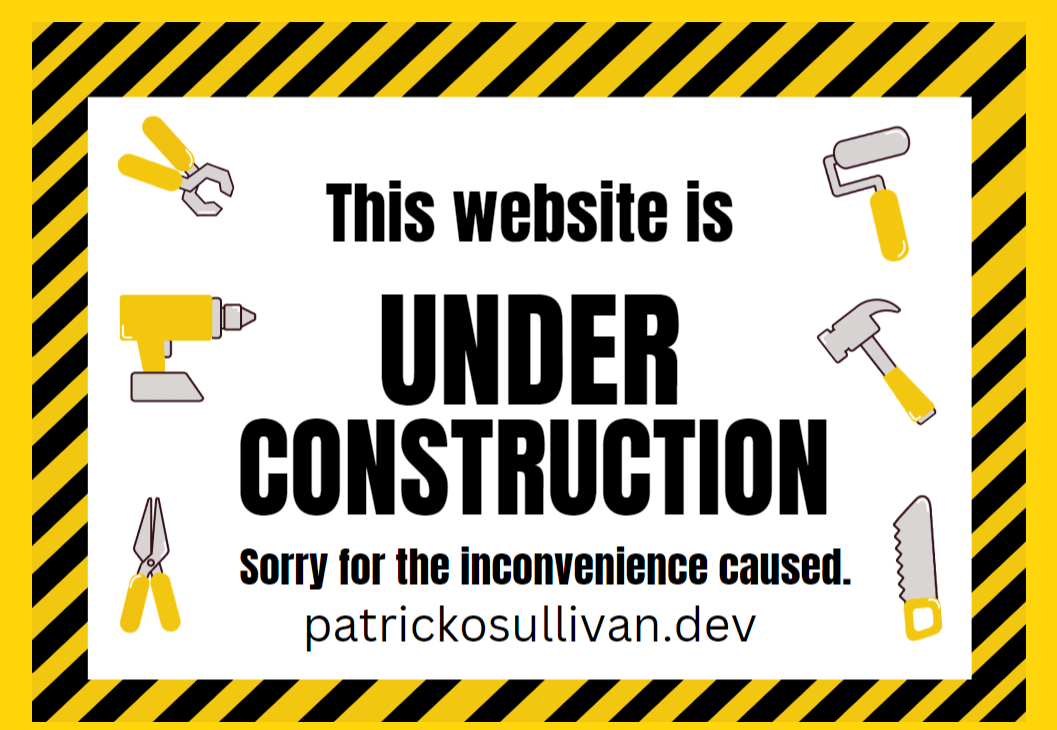
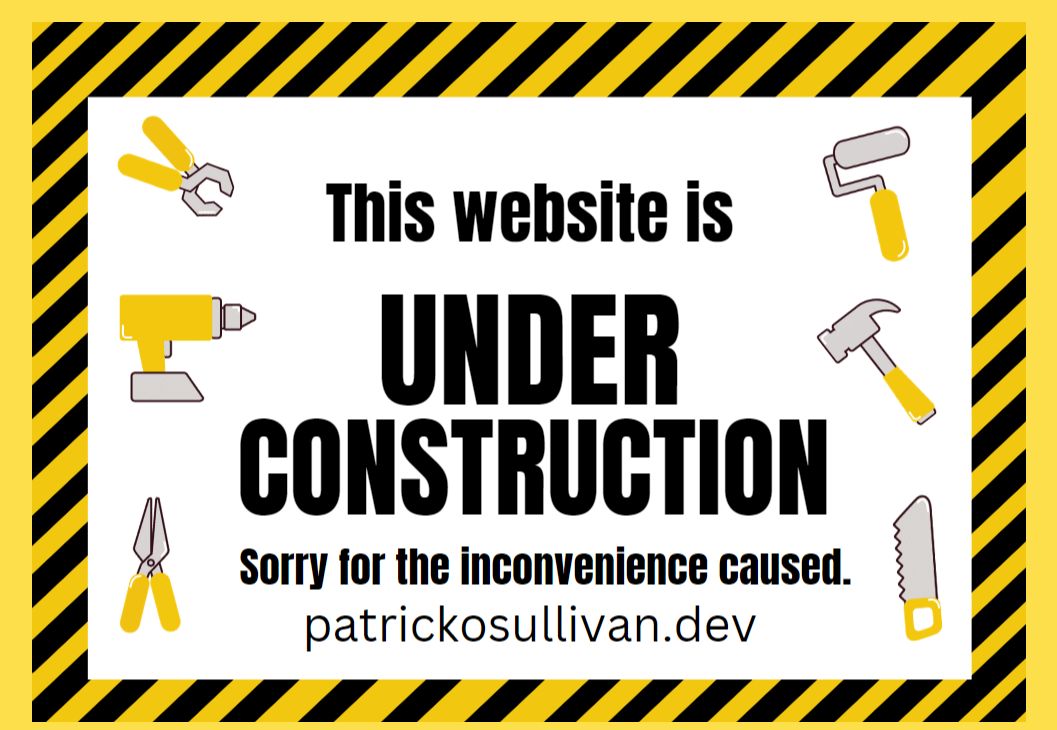
Before and after one commit to datumcoder/under_construction, a plain HTML site: page index.html in a window 1280 px wide. Shown: the part 117-847 px from the top of the page, without its empty margins (111-1168 px from the left). Drawn offline with Linux system fonts and the light colour scheme.

Commit message:
Third commit

```diff
--- a/style.css
+++ b/style.css
@@ -1,6 +1,6 @@
 body{
 
-  background-color: rgb(255, 214, 11);
+  background-color: rgba(253, 211, 0, 0.705);
   overflow: hidden;
 
 }
```
